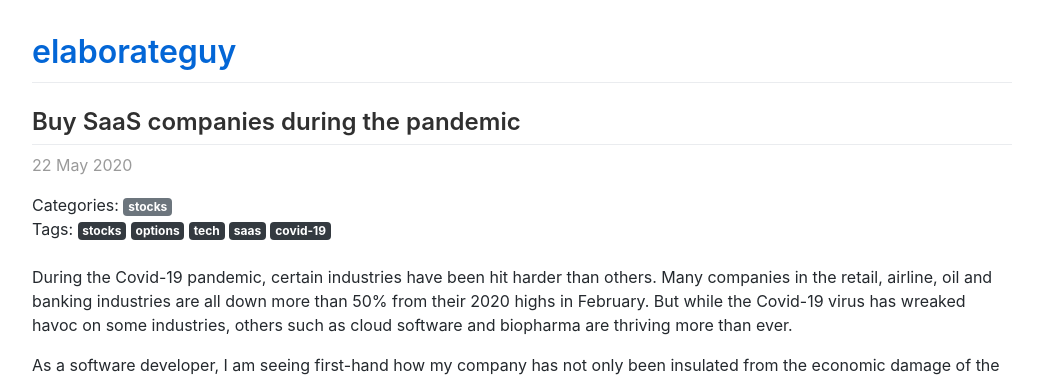
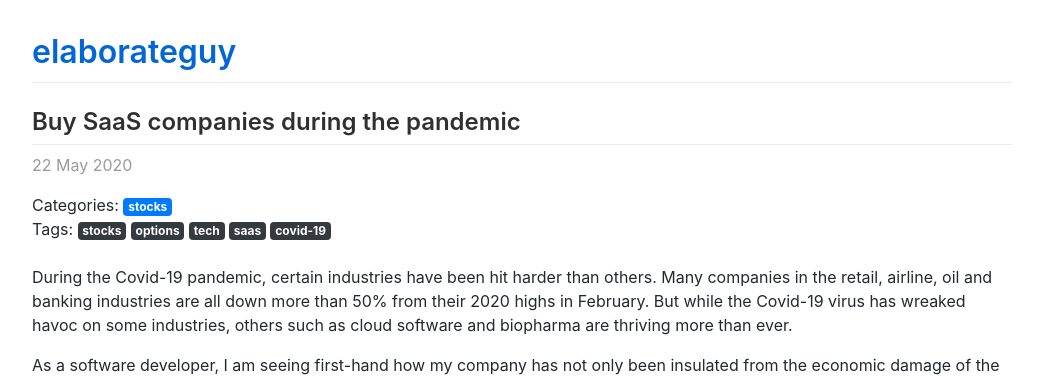
Before and after one commit to Porkbutts/finance.adriant.io, a Jekyll site: the page built from index.html, in a window 1280 px wide. Shown: the top 380 px of the page, without its empty margins (118-1161 px from the left). Built offline with Jekyll 4.4.1, drawn with Linux system fonts in a browser that asks for light colours; nearby versions of some CDN libraries; the list of posts is cut into pages by our own code; comment, search, counter and statistics services are not loaded.

Commit message:
update colors

```diff
--- a/_includes/display_tags_and_categories.html
+++ b/_includes/display_tags_and_categories.html
@@ -9,11 +9,11 @@
 <div class="post-categories">
   Categories:
   {% for category in categories %}
-    {% if category == "aws" %}
+    {% if category == "yellow" %}
       {% assign badge_type = "badge-warning" %}
-    {% elsif category == "kubernetes" %}
+    {% elsif category == "stocks" %}
       {% assign badge_type = "badge-primary" %}
-    {% elsif category == "terraform" %}
+    {% elsif category == "red" %}
       {% assign badge_type = "badge-danger" %}
     {% else %}
       {% assign badge_type = "badge-secondary" %}
```
